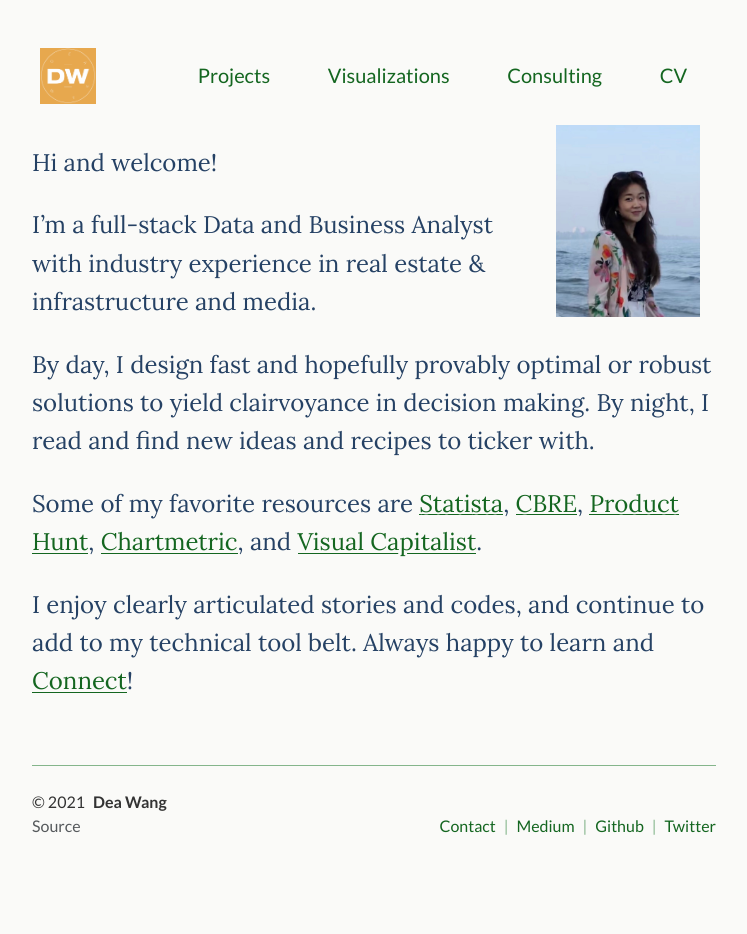
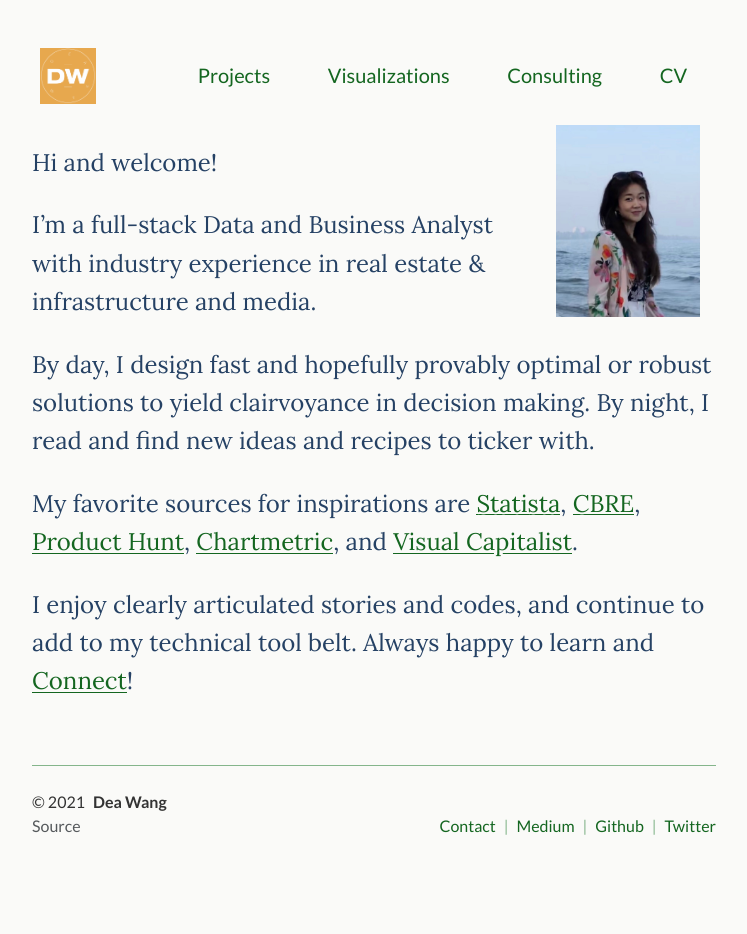
Before and after one commit to deawyk/deawyk.github.io, a Jekyll site: the page built from index.md, in a window 1280 px wide. Shown: the whole page, without its empty margins (266-1013 px from the left). Built offline with Jekyll 4.4.1, drawn with Linux system fonts in a browser that asks for light colours.

Commit message:
Update index.md

```diff
--- a/index.md
+++ b/index.md
@@ -20,7 +20,7 @@ I'm a full-stack Data and Business Analyst with industry experience in real esta
 
 By day, I design fast and hopefully provably optimal or robust solutions to yield clairvoyance in decision making. By night, I read and find new ideas and recipes to ticker with. <br>
 
-Some of my favorite resources are [Statista](https://www.statista.com/studies-and-reports/industries), [CBRE](https://www.cbre.ca/en/research-and-reports), [Product Hunt](https://www.producthunt.com/), [Chartmetric](https://www.chartmetric.com/music-industry-trends/6mo-report), and [Visual Capitalist](https://www.visualcapitalist.com).
+My favorite sources for inspirations are [Statista](https://www.statista.com/studies-and-reports/industries), [CBRE](https://www.cbre.ca/en/research-and-reports), [Product Hunt](https://www.producthunt.com/), [Chartmetric](https://www.chartmetric.com/music-industry-trends/6mo-report), and [Visual Capitalist](https://www.visualcapitalist.com).
 
 I enjoy clearly articulated stories and codes, and continue to add to my technical tool belt. Always happy to learn and [Connect](https://calendly.com/deaw/coffee)!
 </div>
```
